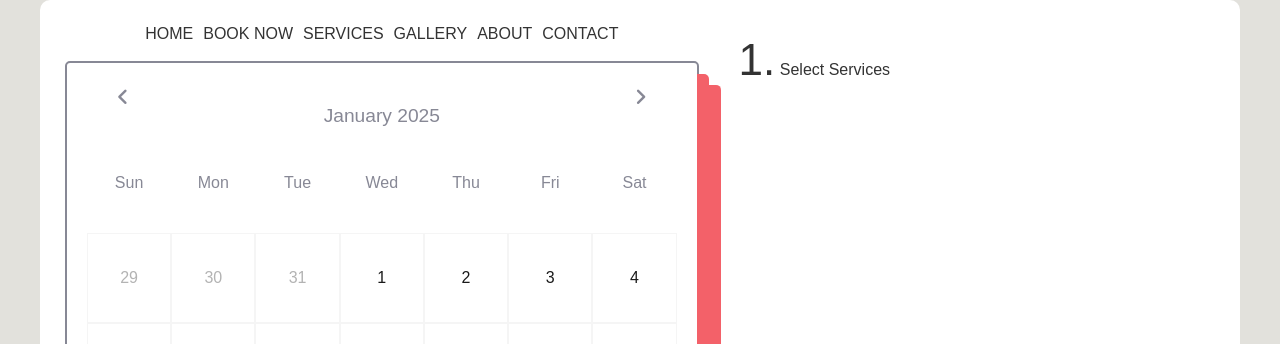
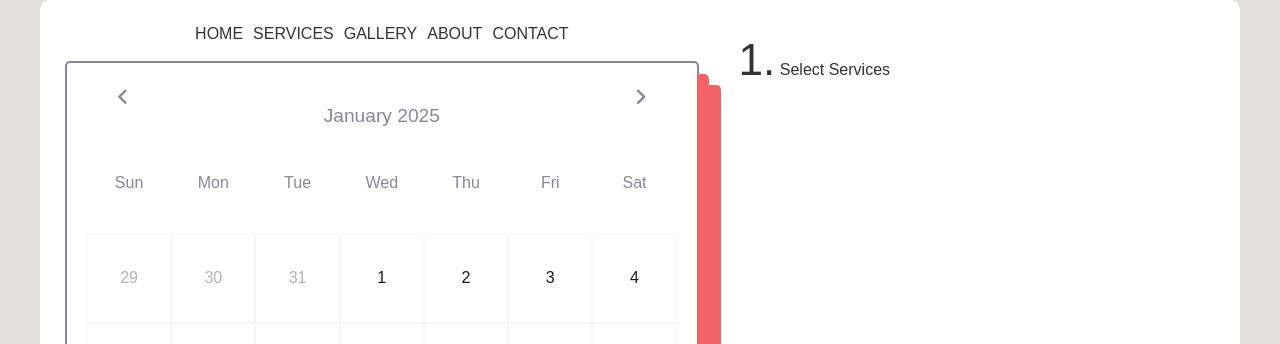
Before and after one commit to VergilKellley/your-beauty-salon, a PHP site: page /book-appointment in a window 1280 px wide. Shown: the top 344 px of the page. Run offline with PHP 8.4, Linux system fonts and the light colour scheme; data that the repository does not hold is empty; a stand-in replaces the project's code that opens the database connection.

Commit message:
removed book now link in header

```diff
--- a/book-appointment.php
+++ b/book-appointment.php
@@ -60,8 +60,8 @@ require 'backend/display_contact_info.php';
             <div style="display:flex;justify-content:center;gap:10px">
                 <a style="color:#333;text-decoration:none" href="index"><span
                         style="color:<?= $accent_color ?>">HOME</span></a>
-                <a style="color:#333;text-decoration:none" href="#"><span
-                        style="color:<?= $accent_color ?>">BOOK NOW</span></a>
+                <!-- <a style="color:#333;text-decoration:none" href="#"><span
+                        style="color:<?= $accent_color ?>">BOOK NOW</span></a> -->
                 <a style="color:#333;text-decoration:none" href="all-services"><span
                         style="color:<?= $accent_color ?>">SERVICES</span></a>
                 <a style="color:#333;text-decoration:none" href="photo-gallery"><span
```
